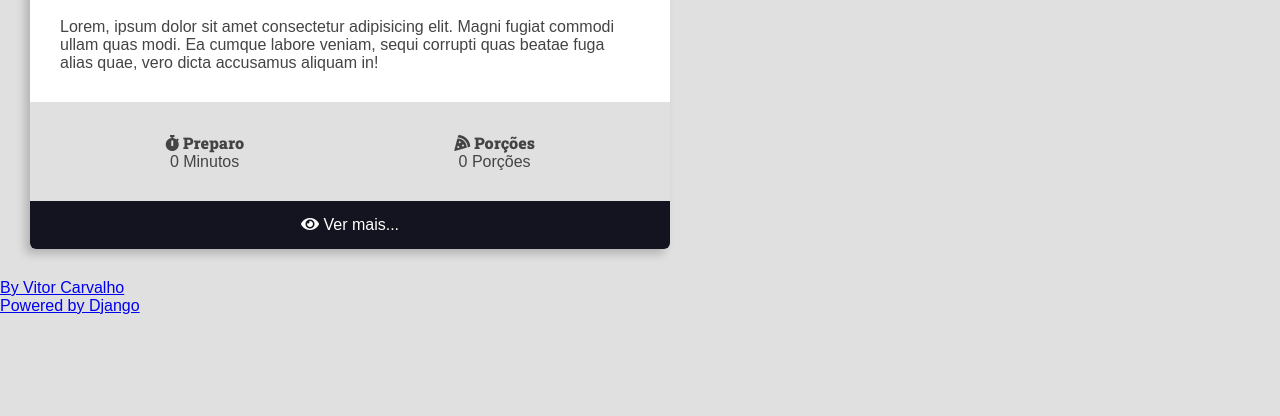
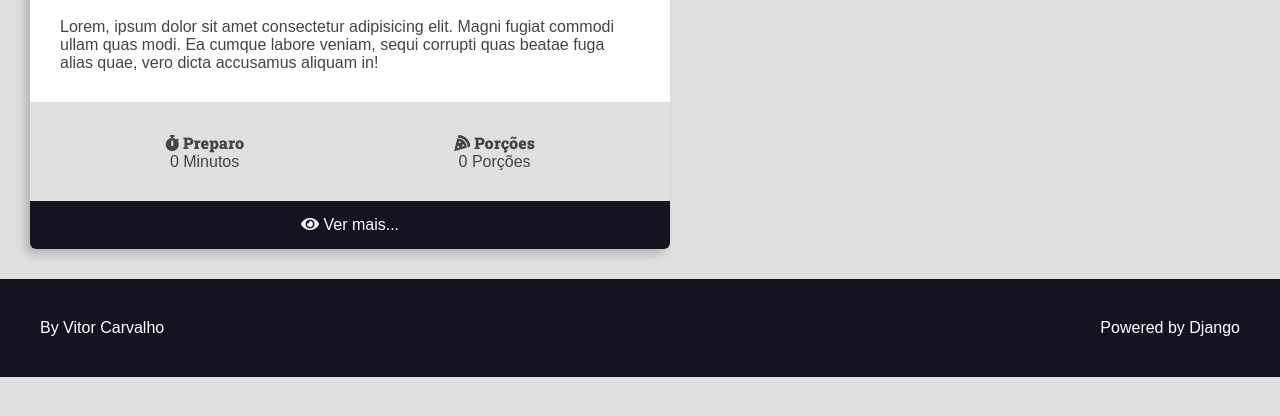
Before and after one commit to JVitorCarv/django-tests, a Django app: page / in a window 1280 px wide. Shown: the part 332-748 px from the top of the page. Run offline with Django 4.2, Linux system fonts and the light colour scheme; some libraries are stand-ins or nearby versions.

Commit message:
Stylize footer

```diff
--- a/recipes/templates/recipes/partials/head.html
+++ b/recipes/templates/recipes/partials/head.html
@@ -257,5 +257,24 @@
         .recipe-footer a:hover {
             filter: brightness(2);
         }
+
+        .main-footer {
+            display: flex;
+            align-items: center;
+            justify-content: space-between;
+            background: var(--color-primary-dark);
+            color: var(--color-white);
+            padding: var(--spacing-gutter-large);
+        }
+
+        .main-footer a {
+            text-decoration: none;
+            color: var(--color-white);
+            transition: all 300ms ease-in-out;
+        }
+
+        .main-footer a:hover {
+            filter: brightness(0.8);
+        }
     </style>
 </head>
```
